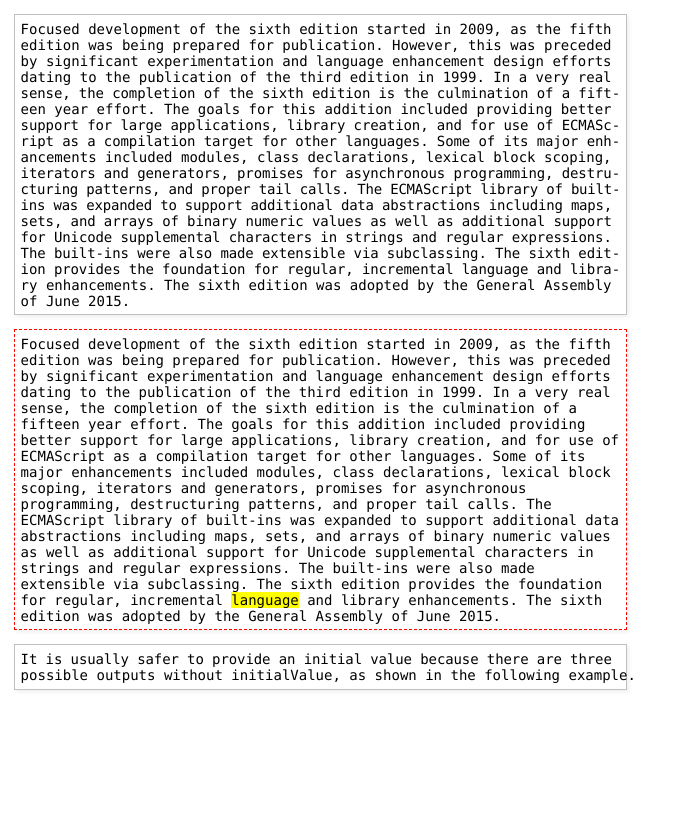
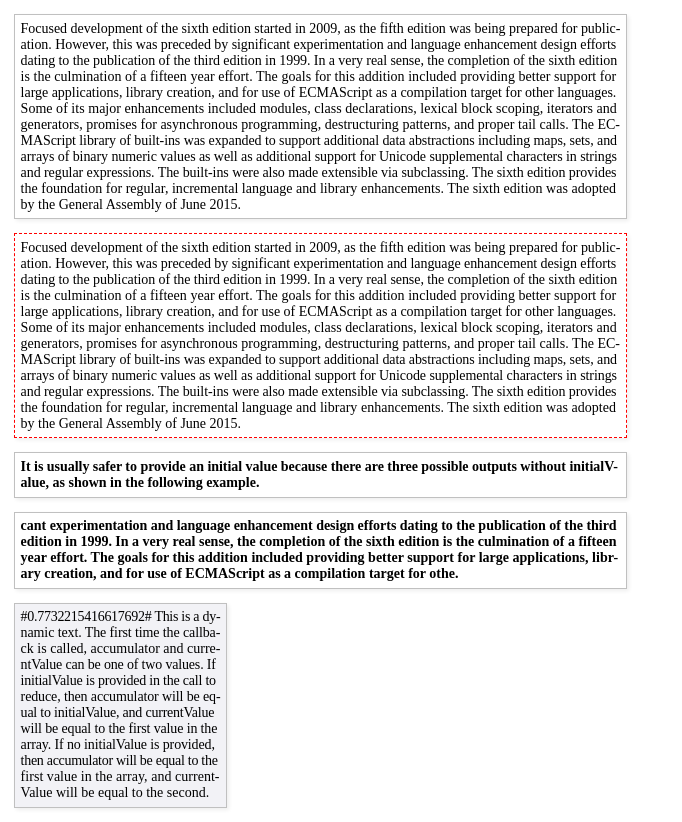
Before and after one commit to lafeillou/hyphenjs, a plain HTML site: page index2hyphen.html in a window 1280 px wide. Shown: the whole page, without its empty margins (0-682 px from the left). Before the commit the page ends 800 px from the top, so only its background shows below. Drawn offline with Linux system fonts and the light colour scheme.

Commit message:
fix repeat hyphen bugs

```diff
--- a/hyphen.js
+++ b/hyphen.js
@@ -19,34 +19,40 @@
 
     MARK.push(SPACE);
 
+    var hyphen_id = HYPHEN_PREFIX + selector.split('').map(function(mark) {
+        return mark.charCodeAt();
+    }).join('');
+
     // 文本缓存
-    var hyphenCounter = 0;
-    if (window.__hyphen_cached === undefined) {
-        window.__hyphen_cached = Object.create(null);
+    if (window.hyphen_cached === undefined) {
+        window.hyphen_cached = Object.create(null);
     }
+
+    // 取得当前对象的存储数据
+    var cached = [], counter = 0;
+    if(window.hyphen_cached[hyphen_id] === undefined){
+        window.hyphen_cached[hyphen_id] = [];
+    }
+    cached = window.hyphen_cached[hyphen_id];
 
     var pList = document.querySelectorAll(selector);
 
     for (var p = 0, len = pList.length; p < len; p++) {
-        textProcessor(pList[p]);
+        textProcessor(pList[p], p);
     }
 
-    function textProcessor(target) {
-        // target.setAttribute('data-hyphen', 'target_id_' + String(Math.random() * 1e8).split('.')[0]);
-        var cachedHyphenText = window.__hyphen_cached[HYPHEN_PREFIX + hyphenCounter];
-        var dataHyphen = target.getAttribute('data-hyphen');
-
+    function textProcessor(target, index) {
+        var cachedHyphenText = cached[index];
         if(cachedHyphenText === undefined){
-            target.setAttribute('data-hyphen', HYPHEN_PREFIX + hyphenCounter);
-            window.__hyphen_cached[HYPHEN_PREFIX + hyphenCounter++] = target.innerText;
+            cachedHyphenText = cached[index] = target.innerText;
         }
-
         var targetStyle = window.getComputedStyle(target);
         var calcRaw = {
             fontSize: parseFloat(targetStyle['font-size']),
             boxWidth: parseFloat(targetStyle['width']),
-            text: dataHyphen ? window.__hyphen_cached[dataHyphen] : target.innerText
+            text: cachedHyphenText
         };
+
         var charArray = calcRaw.text.split('');
         var wordArray = calcRaw.text.split(' ');
         var wordLenArray = wordArray.map(function(word) {
@@ -148,17 +154,17 @@
         textRaw.pop();
 
         target.removeChild(textDiv);
-        // log(textData)
+
         return textData;
     }
 
     // 计算行最终长度和盒子宽度的差值
     function diff4LetterSpacing(textData, charSliceArray, boxWidth) {
-        // log(charSliceArray, boxWidth);
+
         var len = charSliceArray.length;
         var lineWidth = getAccWidth(textData, charSliceArray, 0, len);
         var diff = (boxWidth - lineWidth) / len;
-        // log(charSliceArray)
+
         return diff;
     }
 
--- a/index2hyphen.html
+++ b/index2hyphen.html
@@ -15,9 +15,13 @@
         Focused development of the sixth edition started in 2009, as the fifth edition was being prepared for publication. However, this was preceded by significant experimentation and language enhancement design efforts dating to the publication of the third edition in 1999. In a very real sense, the completion of the sixth edition is the culmination of a fifteen year effort. The goals for this addition included providing better support for large applications, library creation, and for use of ECMAScript as a compilation target for other languages. Some of its major enhancements included modules, class declarations, lexical block scoping, iterators and generators, promises for asynchronous programming, destructuring patterns, and proper tail calls. The ECMAScript library of built-ins was expanded to support additional data abstractions including maps, sets, and arrays of binary numeric values as well as additional support for Unicode supplemental characters in strings and regular expressions. The built-ins were also made extensible via subclassing. The sixth edition provides the foundation for regular, incremental <span class="w-highlight">language</span> and library enhancements. The sixth edition was adopted by the General Assembly of June 2015.
     </p>
 
-    <p class="text text-js">
+    <h6 class="text text-js">
         It is usually safer to provide an initial value because there are three possible outputs without initialValue, as shown in the following example.
-    </p>
+    </h6>
+
+    <h6 class="text text-js">
+        cant experimentation and language enhancement design efforts dating to the publication of the third edition in 1999. In a very real sense, the completion of the sixth edition is the culmination of a fifteen year effort. The goals for this addition included providing better support for large applications, library creation, and for use of ECMAScript as a compilation target for othe.
+    </h6>
 
     <p id="text" class="text text-animate">
         Focused development of the sixth edition started in 2009, as the fifth edition was being prepared for publication. However, this was preceded by significant experimentation and language enhancement design efforts dating to the publication of the third edition in 1999. In a very real sense, the completion of the sixth edition is the culmination of a fifteen year effort. The goals for this addition included providing better support for large applications, library creation, and for use of ECMAScript as a compilation target for other languages. Some of its major enhancements included modules, class declarations, lexical block scoping, iterators and generators, promises for asynchronous programming, destructuring patterns, and proper tail calls. The ECMAScript library of built-ins was expanded to support additional data abstractions including maps, sets, and arrays of binary numeric values as well as additional support for Unicode supplemental characters in strings and regular expressions. The built-ins were also made extensible via subclassing. The sixth edition provides the foundation for regular, incremental language and library enhancements. The sixth edition was adopted by the General Assembly of June 2015.
@@ -32,10 +36,10 @@
         position: relative;
     }
 
-    p {
+    p, h6 {
         width: 600px;
         font-size: 14px;
-        font-family: 'consolas';
+        font-family: 'Microsoft Yahei';
         /*font-style: italic;*/
         border: 1px solid silver;
         box-shadow: 2px 2px 4px #eee;
@@ -49,11 +53,11 @@
     }
 
     .text-animate {
-        display: none;
+        /*display: none;
         float: right;
         position: absolute;
         right: 0%;
-        top: 0%;
+        top: 0%;*/
         background-color: #f2f2f6;
     }
 
@@ -73,20 +77,27 @@
     var selector = '.text';
     var selector2 = '#text';
     var textAnimate = document.querySelector(selector2);
-    hyphen(selector, true);
+    hyphen('p', true);
+    hyphen('h6', true);
 
-    // var text = 'This is a dynamic text. The first time the callback is called, accumulator and currentValue can be one of two values. If initialValue is provided in the call to reduce, then accumulator will be equal to initialValue, and currentValue will be equal to the first value in the array. If no initialValue is provided, then accumulator will be equal to the first value in the array, and currentValue will be equal to the second.';
-    // var widthArray = [200, 300, 400, 500, 600, 700];
-    // var i = 0;
-    // setInterval(function changeWidth() {
-    //     textAnimate.innerText = '#' + Math.random() + '# ' + text;
+    setTimeout(function(){
+        hyphen('p', true);
+        hyphen('h6', true);
+        console.log('repeat hyphen!');
+    }, 600);
 
-    //     if (i > widthArray.length - 1) i = 0;
+    var text = 'This is a dynamic text. The first time the callback is called, accumulator and currentValue can be one of two values. If initialValue is provided in the call to reduce, then accumulator will be equal to initialValue, and currentValue will be equal to the first value in the array. If no initialValue is provided, then accumulator will be equal to the first value in the array, and currentValue will be equal to the second.';
+    var widthArray = [200, 300, 400, 500, 600, 700];
+    var i = 0;
+    setInterval(function changeWidth() {
+        textAnimate.innerText = '#' + Math.random() + '# ' + text;
 
-    //     textAnimate.setAttribute('style', 'width: ' + widthArray[i++] + 'px');
+        if (i > widthArray.length - 1) i = 0;
 
-    //     hyphen(selector2);
-    // }, INTERVAL)
+        textAnimate.setAttribute('style', 'width: ' + widthArray[i++] + 'px');
+
+        hyphen(selector2, true);
+    }, INTERVAL)
     </script>
 </body>
 
```
Also changed, not shown: README.md.
